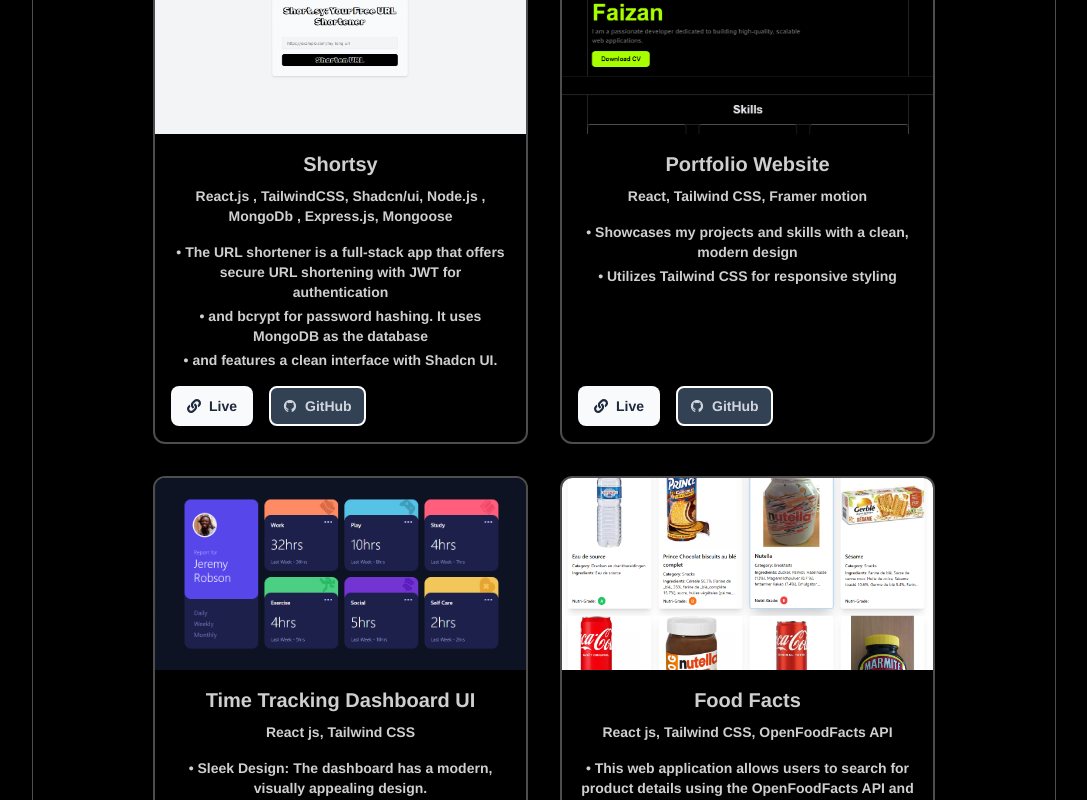
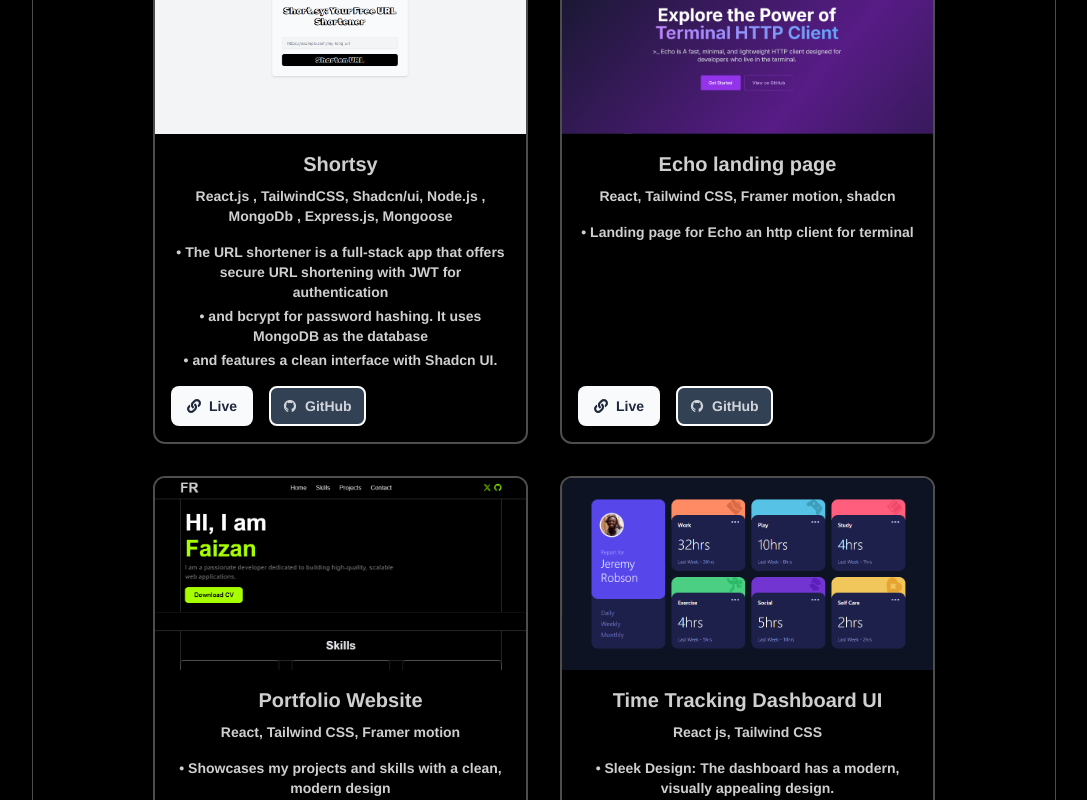
Before and after one commit to faizanr27/react-portfolio, a React (Vite) app: page / in a window 1280 px wide. Shown: the part 1120-1920 px from the top of the page, without its empty margins (96-1183 px from the left). Built offline with nearby package versions, Linux system fonts and the light colour scheme.

Commit message:
Update Projects.jsx

```diff
--- a/src/components/Projects.jsx
+++ b/src/components/Projects.jsx
@@ -1,6 +1,6 @@
 import { AiOutlineGithub } from "react-icons/ai";
 import { FaLink } from "react-icons/fa";
-// import project1 from "../assets/project1.png";
+import echo from "../assets/echo.png";
 import project2 from "../assets/project2.png";
 import project3 from "../assets/project3.webp";
 import project4 from "../assets/project4.png";
@@ -24,6 +24,19 @@
             links: {
               site: "https://shrtsy.vercel.app/",
               github: "https://github.com/faizanr27/url-shortner",
+            },
+          },
+         {
+            img: echo,
+            title: "Echo landing page",
+            description: [
+              "Landing page for Echo an http client for terminal",
+            ],
+            techStack:
+              "React, Tailwind CSS, Framer motion, shadcn",
+            links: {
+              site: "https://echo-http.vercel.app/",
+              github: "https://github.com/faizanr27/Echo",
             },
           },
 
```
